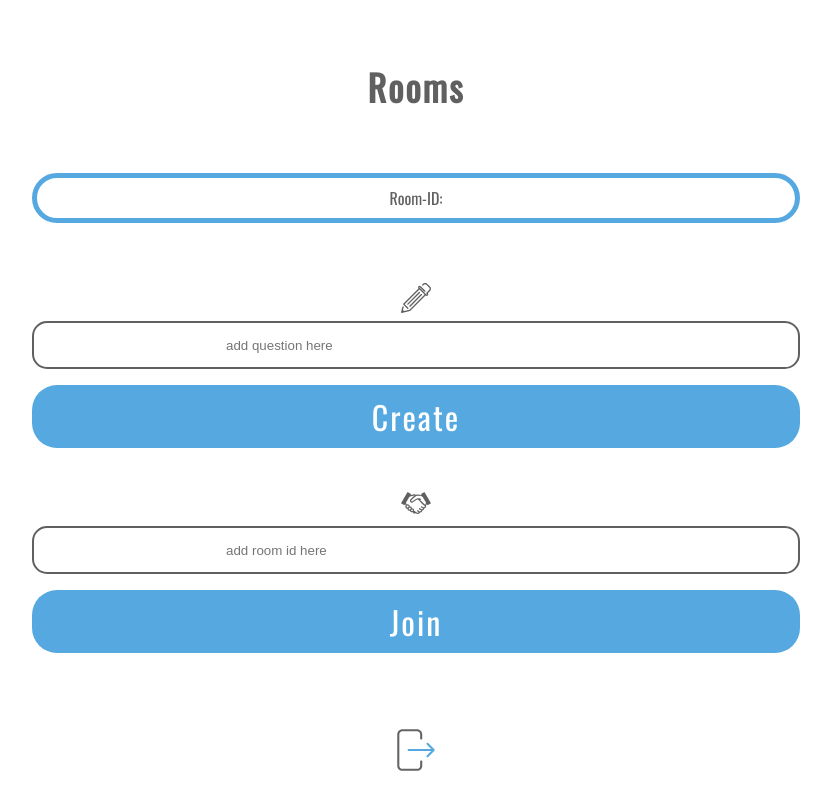
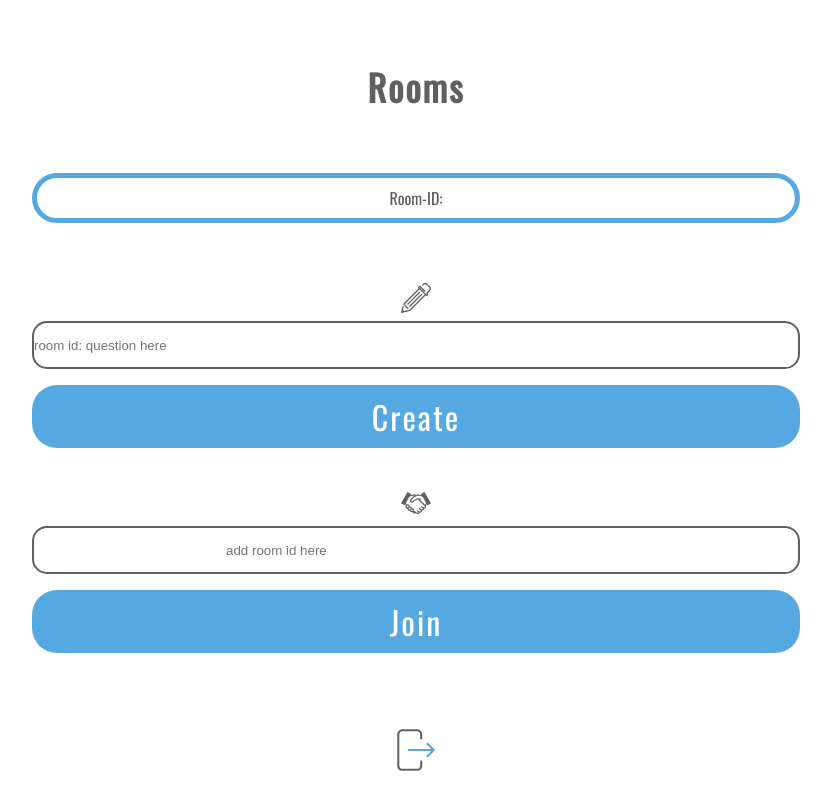
Before and after one commit to NewDeLi/capstone-with-next.js, a Next.js app: page /home in a window 1280 px wide. Shown: the whole page, without its empty margins (224-1055 px from the left). Built offline with nearby package versions, Linux system fonts and the light colour scheme; no server answers.

Commit message:
Add Write/Read to firestore functionality. Add dynamic routing with id of question array

```diff
--- a/components/CreateRoom.jsx
+++ /dev/null
@@ -1,61 +0,0 @@
-import React from "react";
-import router from "next/router";
-import styled from "styled-components";
-
-export default function CreateRoom({handleQuestion}) {
-  return (
-    <>
-      <StyledForm
-        onSubmit={async (event) => {
-          event.preventDefault();
-          // use fetch to create new room document (in firebase)
-          // const response = await fetch("/api/room", {
-          //   method: "POST",
-          //   body: JSON.stringify({ question: newQuestion }),
-          //   headers: { "Content-Type": "application/json" },
-          // });
-          // const responseData = await response.json();
-          const roomName = "newRandomRoomName"; // responseData.insertedId
-          router.push(`/room/${roomName}`);
-        }}
-      >
-        <label>
-          <img src="/Icon/pencil-01.svg" width="30px" height="30px" />
-          <input
-            type="text"
-            name="newQuestion"
-            placeholder="add question here"
-            onChange={handleQuestion}
-          />
-        </label>
-        <StyledButton type="submit">Create</StyledButton>
-      </StyledForm>
-    </>
-  );
-}
-
-const StyledForm = styled.form`
-  display: flex;
-  flex-direction: column;
-  align-items: center;
-  justify-content: center;
-  margin: 3vh auto;
-  input {
-    height: 3rem;
-    width: 60vw;
-    padding: 1vh 15vw;
-    border: 2.5px solid #606060;
-    border-radius: 15px;
-  }
-`;
-const StyledButton = styled.button`
-  all: unset;
-  border-radius: 25px;
-  font-size: 2rem;
-  width: 50%;
-  padding: 1vh 5vw;
-  margin: 1rem auto;
-  background-color: #56a8e1;
-  color: white;
-  letter-spacing: 2px;
-`;
--- /dev/null
+++ b/components/dbFirestore/CreateRoom.jsx
@@ -0,0 +1,93 @@
+import React from "react";
+import router from "next/router";
+import styled from "styled-components";
+import firebase from "firebase/compat/app";
+import "firebase/compat/firestore";
+import { v4 as uuidv4 } from "uuid";
+
+export default function CreateRoom({ question, setQuestion }) {
+  //write question data to firestore database
+  const sendData = async () => {
+    try {
+      await firebase
+        .firestore()
+        .collection("createRoom")
+        .doc("room_id+question")
+        .set({
+          question: [{ id: uuidv4(), value: question }],
+        })
+        .then(alert("data send to cloud"));
+    } catch (error) {
+      console.log(error);
+      alert(error);
+    }
+  };
+  //read question data id from firestore database and add to dynamic routing
+  const readData = () => {
+    try {
+      firebase
+        .firestore()
+        .collection("createRoom")
+        .doc("room_id+question")
+        .onSnapshot(function (doc) {
+          console.log(doc.data().question[0].id);
+          const roomName = doc.data().question[0].id;
+          router.push(`/room/${roomName}`);
+        });
+      alert("data fetched from firestore");
+    } catch (error) {
+      console.log(error);
+      alert(error);
+    }
+  };
+
+  return (
+    <>
+      <StyledForm
+        onSubmit={(event) => {
+          event.preventDefault();
+          sendData();
+          readData();
+        }}
+      >
+        <label>
+          <img src="/Icon/pencil-01.svg" width="30px" height="30px" />
+          <input
+            type="text"
+            name="createRoom"
+            placeholder="room id: question here"
+            onChange={(event) => setQuestion(event.target.value)}
+          />
+        </label>
+        <StyledButton type="submit">Create</StyledButton>
+      </StyledForm>
+    </>
+  );
+}
+
+const StyledForm = styled.form`
+  display: flex;
+  flex-direction: column;
+  align-items: center;
+  justify-content: center;
+  margin: 3vh auto;
+  input {
+    height: 3rem;
+    width: 60vw;
+    padding: 1vh auto;
+    border: 2.5px solid #606060;
+    border-radius: 15px;
+  }
+`;
+
+const StyledButton = styled.button`
+  all: unset;
+  border-radius: 25px;
+  font-size: 2rem;
+  width: 50%;
+  padding: 1vh 5vw;
+  margin: 1rem auto;
+  background-color: #56a8e1;
+  color: white;
+  letter-spacing: 2px;
+`;
--- a/pages/_app.js
+++ b/pages/_app.js
@@ -4,17 +4,13 @@ import { useLocalStorage } from "../utils/localStorage";
 
 function MyApp({ Component, pageProps }) {
   const [username, setUsername] = useLocalStorage("testuser");
-  const [question, setQuestion] = useLocalStorage("question", "");
-  //const [roomName, setRoomName] = useLocalStorage("12345");
+  const [roomName, setRoomName] = useLocalStorage("12345");
+
   const router = useRouter();
 
   const handleLogin = (event) => {
     event.preventDefault();
     router.push("/home");
-  };
-  const handleRoomChange = (event) => {
-    event.preventDefault();
-    //router.push(`/room/${roomName}`);
   };
 
   return (
@@ -23,12 +19,9 @@ function MyApp({ Component, pageProps }) {
       <Component
         handleUserNameChange={(event) => setUsername(event.target.value)}
         username={username}
-        handleQuestion={(event) => setQuestion(event.target.value)}
-        question={question}
-       //handleRoomNameChange={(event) => setRoomName(event.target.value)}
-        //roomName={roomName}
+        handleRoomNameChange={(event) => setRoomName(event.target.value)}
+        roomName={roomName}
         handleLogin={handleLogin}
-        handleRoomChange={handleRoomChange}
         {...pageProps}
       />
     </>
--- a/pages/home.js
+++ b/pages/home.js
@@ -2,16 +2,19 @@ import Head from "next/head";
 import { Header } from "../components/Header";
 import styled from "styled-components";
 import Link from "next/link";
-import CreateRoom from "../components/CreateRoom";
+import CreateRoom from "../components/dbFirestore/CreateRoom";
 import JoinRoom from "../components/JoinRoom";
+import firebase from "../firebase/config.js";
+import "firebase/compat/firestore";
+import { v4 as uuidv4 } from "uuid";
+import { useLocalStorage } from "../utils/localStorage";
 
-export default function Home({
-  handleQuestion,
-  handleRoomNameChange,
-  handleRoomChange,
-  username,
-  roomName,
-}) {
+firebase;
+
+export default function Home({ username, roomName }) {
+  const [question, setQuestion] = useLocalStorage([
+    { id: uuidv4(), value: "" },
+  ]);
   return (
     <>
       <Head>
@@ -24,7 +27,7 @@ export default function Home({
           <span>{roomName}</span>
         </p>
 
-        <CreateRoom handleQuestion={handleQuestion}/>
+        <CreateRoom question={question} setQuestion={setQuestion} />
         <JoinRoom />
       </StyledMain>
       <StyledNav>
```
Also changed, not shown: lib/index.js (deleted, +0 -9 lines).
